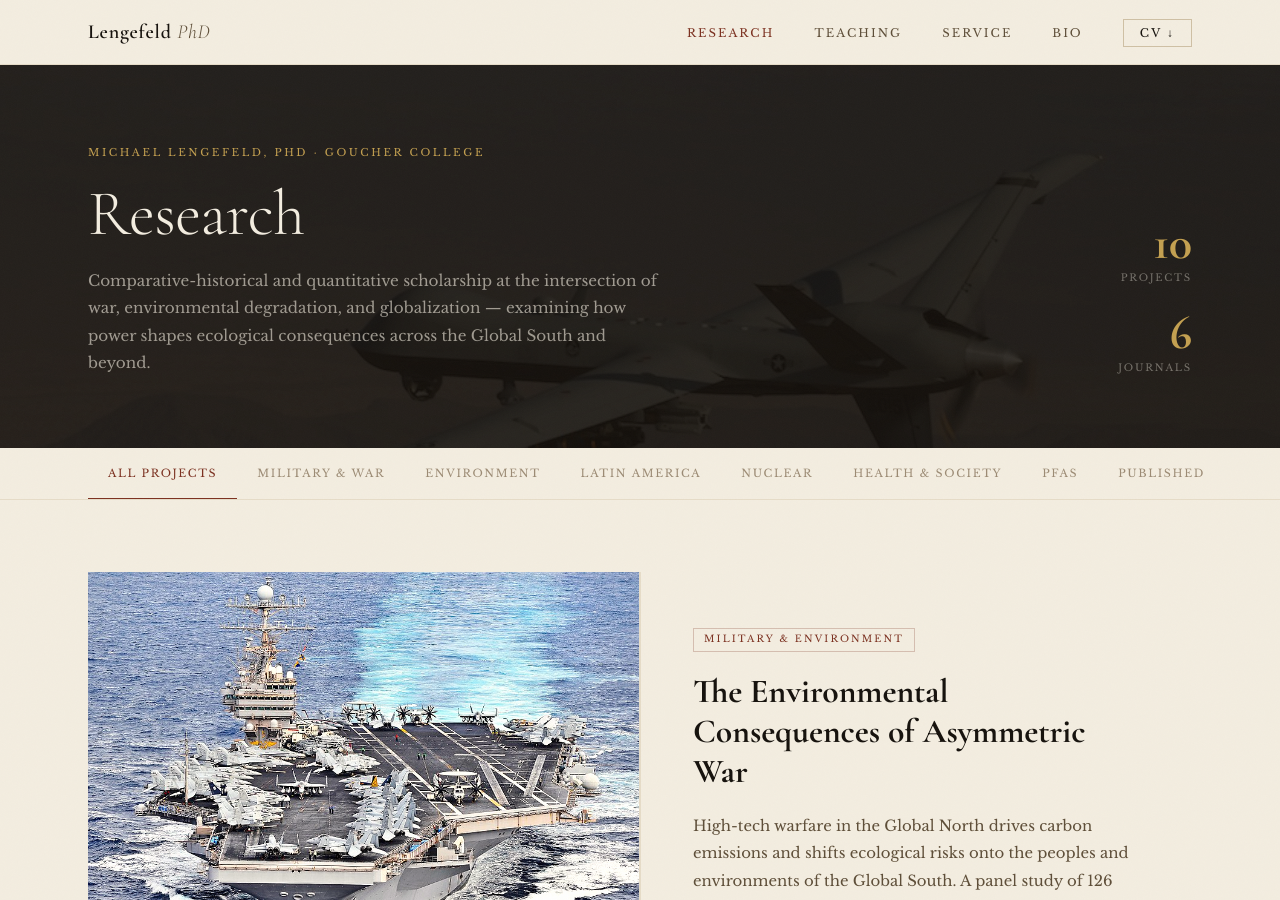
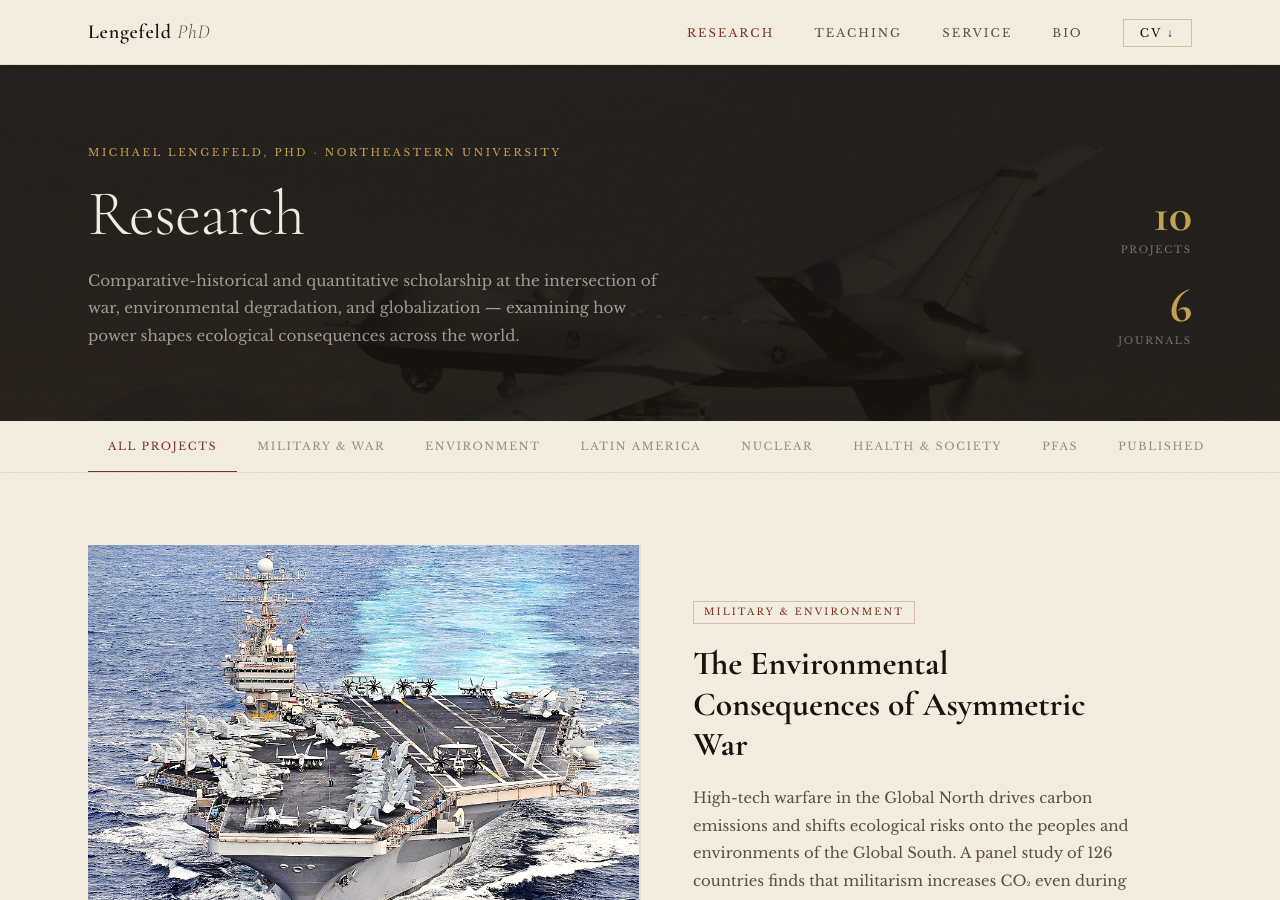
Before and after one commit to resilience1/resilience1.github.io, a Jekyll site: the page research/index.html, which Jekyll copies as it is, in a window 1280 px wide and 900 px high. Built offline with Jekyll 4.4.1, drawn with Linux system fonts in a browser that asks for light colours.

Commit message:
Update index.html

```diff
--- a/research/index.html
+++ b/research/index.html
@@ -643,12 +643,12 @@
       <div class="page-hero-bg"></div>
       <div class="page-hero-inner">
         <div>
-          <p class="page-hero-eyebrow">Michael Lengefeld, PhD · Goucher College</p>
+          <p class="page-hero-eyebrow">Michael Lengefeld, PhD · Northeastern University</p>
           <h1 class="page-hero-title">Research</h1>
           <p class="page-hero-sub">
             Comparative-historical and quantitative scholarship at the intersection of
             war, environmental degradation, and globalization — examining how power shapes
-            ecological consequences across the Global South and beyond.
+            ecological consequences across the world.
           </p>
         </div>
         <div class="page-hero-stats">
```
